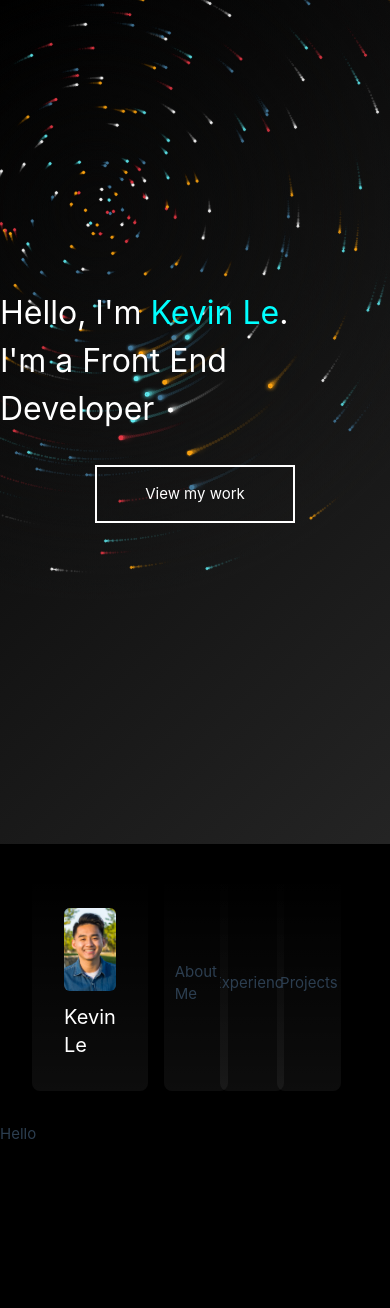
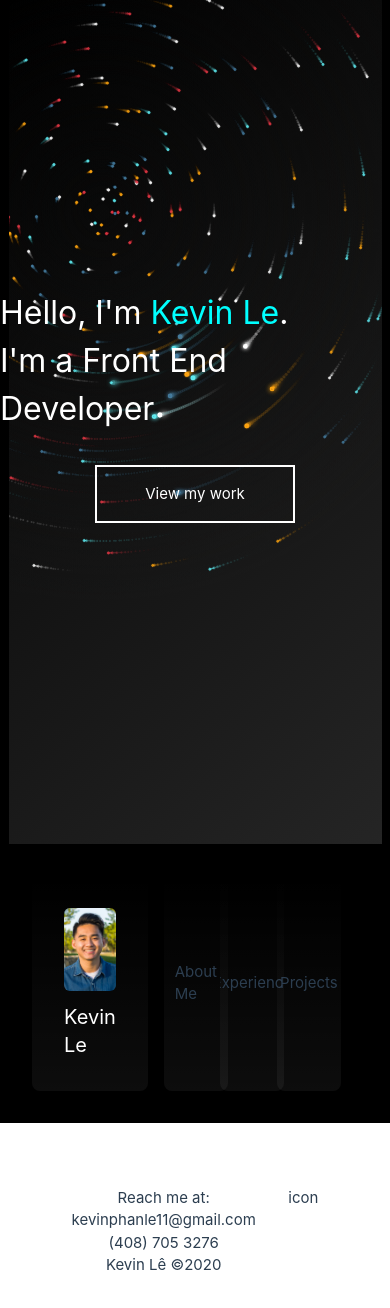
Before and after one commit to kevinphanle/Portfolio2024, a Vue app: page / in a window 390 px wide. Shown: the top 1308 px of the page. Before the commit the page ends 1145 px from the top, so only its background shows below. Built offline with nearby package versions, Linux system fonts and the light colour scheme.

Commit message:
fixed sizing issue; added footer

```diff
--- a/src/App.vue
+++ b/src/App.vue
@@ -12,7 +12,7 @@ import SidebarComponent from './components/SidebarComponent.vue';
 </script>
 
 <template>
-  <div class="main-wrapper wrapper">
+  <div>
     <div class="home-page">
       <Canvas></Canvas>
       <div class="hero-content">
@@ -44,7 +44,6 @@ import SidebarComponent from './components/SidebarComponent.vue';
 
 <style scoped>
 .main-layout {
-  max-width: 1920px;
   grid-column-gap: 1rem;
   grid-row-gap: 1rem;
   justify-content: center;
--- a/src/components/Canvas.vue
+++ b/src/components/Canvas.vue
@@ -21,13 +21,14 @@ let mouseDown = ref(false);
 
 onMounted(() => {
   context.value = canvasRef.value?.getContext("2d") || undefined;
-  canvasRef.value.width = window.innerWidth;
-  canvasRef.value.height = window.innerHeight;
+  const html = document.querySelector('html');
+
+  canvasRef.value.width = html.clientWidth - 17;
+  canvasRef.value.height = html.clientHeight;
 
   window.addEventListener('resize', (event) => {
-    console.log('resize')
-    canvasRef.value.width = window.innerWidth;
-    canvasRef.value.height = window.innerHeight;
+    canvasRef.value.width = html.clientWidth;
+    canvasRef.value.height = html.clientHeight;
   })
 
   document.addEventListener('mousemove', (event) => {
--- a/src/components/Footer.vue
+++ b/src/components/Footer.vue
@@ -8,10 +8,164 @@ const socialIcons = [
 </script>
 
 <template>
-  Hello
+  <footer className="footer">
+    <!-- <a href="#home" className="returntotop-btn">
+      <span className="icon-arrow-right"></span>
+    </a> -->
+
+    <div className="footer-content">
+      <div className="">
+        <h3>Reach me at: </h3>
+
+        <div className="contact">
+          <a
+            href="mailto: kevinphanle11@gmail.com"
+            className="email"
+            target="_blank"
+            rel="noopener noreferrer"
+          >
+            kevinphanle11@gmail.com
+          </a>
+          <p>(408) 705 3276</p>
+        </div>
+        <p className="copyright">
+          Kevin Lê <span>©2020</span>
+        </p>
+      </div>
+      <div className="">
+        <ul className="social-icons">
+          <template v-for="icon in socialIcons">
+            <SocialIcon :icon="icon.icon"></SocialIcon>
+          </template>
+        </ul>
+      </div>
+    </div>
+  </footer>
 </template>
 
 <style scoped>
 
+.footer {
+  width: 100%;
+  background: white;
+
+  padding: 4rem 0;
+  position: relative;
+  text-align: center;
+
+  .returntotop-btn {
+    position: absolute;
+    padding: 5px;
+    top: -10px;
+    color: white;
+    text-decoration: none;
+    background: gray;
+    transition: all 0.2s;
+
+    span {
+      transform: rotate(-90deg);
+      display: inline-block;
+      transition: all 0.2s;
+    }
+
+    &:hover {
+
+      span {
+        color: white;
+      }
+    }
+  }
+
+  .footer-content {
+    display: flex;
+    justify-content: space-evenly;
+    margin: 0 auto;
+    width: 80%;
+
+    .left {
+
+      text-align: left;
+
+      h3 {
+        margin-bottom: 0.5rem;
+        color: white;
+      }
+
+      .contact {
+        margin-top: 0.5rem;
+        color: white;
+        font-size: 0.8rem;
+        font-weight: 300;
+
+        .email {
+          text-decoration: none;
+
+          &:hover {
+            text-decoration: underline;
+          }
+        }
+      }
+
+      .copyright {
+        margin-top: 1rem;
+        font-weight: 100;
+        font-size: 0.7rem;
+        text-transform: uppercase;
+        span {
+
+        }
+      }
+    }
+
+    .right {
+      text-align: right;
+      display: flex;
+      align-items: center;
+      .social-icons {
+        display: flex;
+        justify-content: space-between;
+        list-style: none;
+        li {
+          margin: 0 15px;
+
+          a {
+            display: inline-block;
+            /* background: lighten($darkgray, $amount: 10%); */
+
+            text-decoration: none;
+            width: 60px;
+            height: 60px;
+            font-size: 2rem;
+
+            &:hover {
+              transition: all 0.4s;
+              /* background: $highlight; */
+              transform: scale(0.9);
+            }
+
+            .flex-icon {
+              width: 100%;
+              height: 100%;
+              display: flex;
+              justify-content: center;
+              align-items: center;
+
+              span {
+                color: white;
+                animation-duration: 0.4s;
+              }
+            }
+
+            &:hover {
+              cursor: pointer;
+            }
+          }
+        }
+      }
+    }
+  }
+}
+
+
 
 </style>
--- a/src/index.css
+++ b/src/index.css
@@ -4,8 +4,5 @@
 
 body {
   background: #000;
-  display: flex;
-  justify-content: center;
-  align-items: center;
   margin: 0;
 }
```
